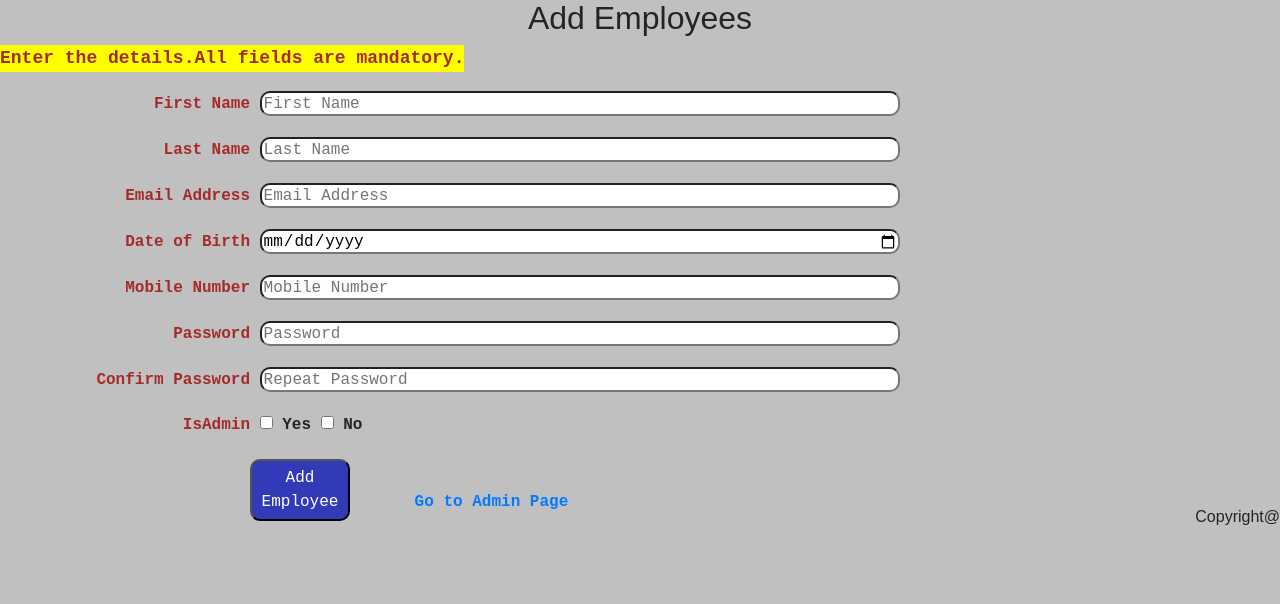
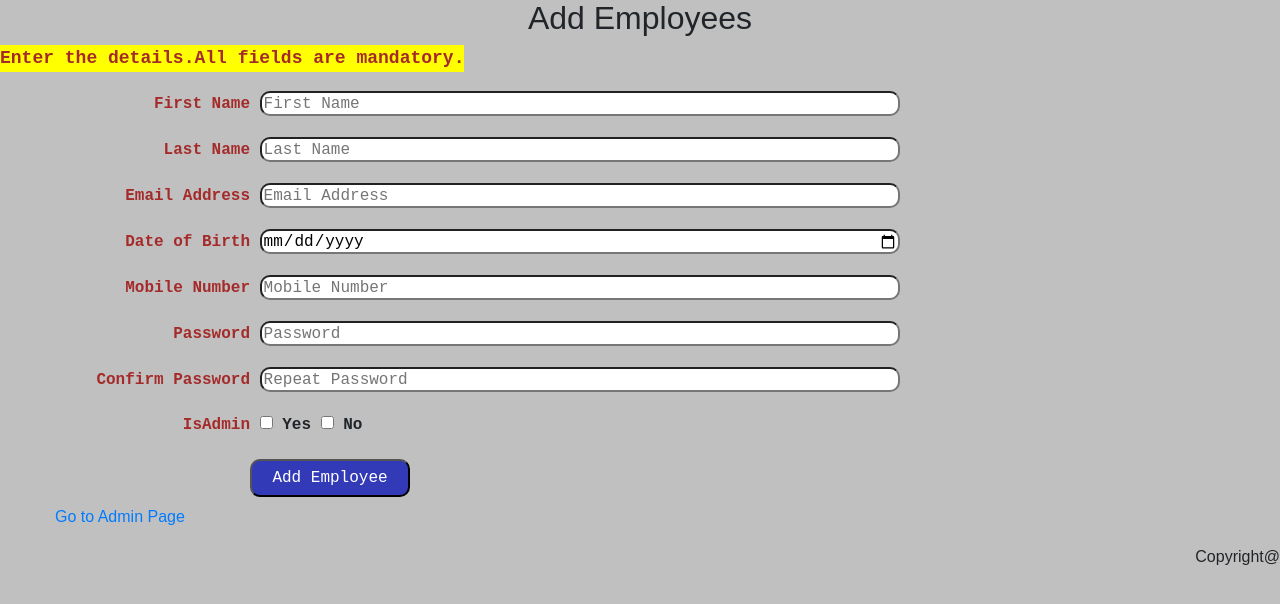
Before and after one commit to AnitaAnnaStephen/COMP606A1P2, a PHP site: page /AddEmployees.php in a window 1280 px wide. Shown: the part 131-735 px from the top of the page. Run offline with PHP 8.4, Linux system fonts and the light colour scheme.

Commit message:
Updated links

```diff
--- a/Assignment1Part3/AddEmployees.php
+++ b/Assignment1Part3/AddEmployees.php
@@ -57,11 +57,12 @@
 
             <p style="padding-left:250px;">
 
-                <button type="submit" id="btn" name="register"> Add Employee </button>
+                <button type="submit" id="btn" name="register" style="width: 160px;"> Add Employee </button>
 
-                <a href="AdminHome.php" style="padding-left: 55px;text-align:right;">Go to Admin Page</a>
+
             </p>
             </div>
+            <a href="AdminHome.php" style="padding-left: 55px;text-align:right;">Go to Admin Page</a>
         </form>
     </body>
     <?php require("footer.php"); ?>
```
